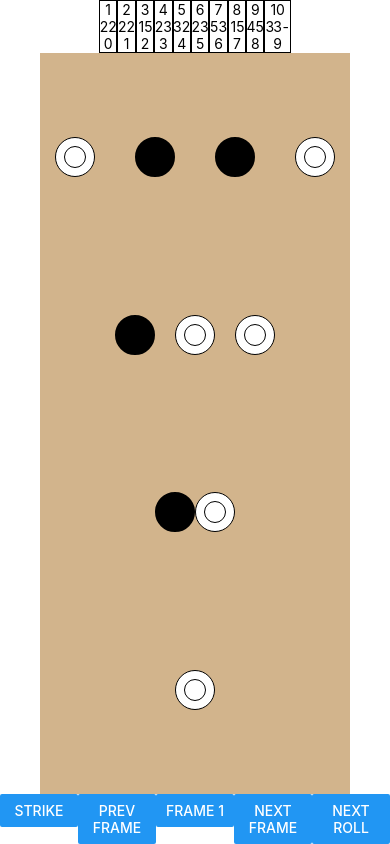
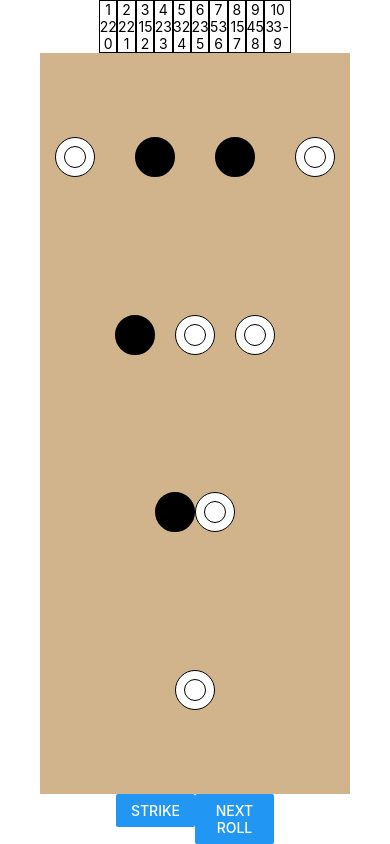
Before and after one commit to redbean87/bowling-rn, a React Native app: screen / in a window 390 px wide. Built offline with nearby package versions, Linux system fonts and the light colour scheme.

Commit message:
handleStrikePress

```diff
--- a/src/dataManagement/game/actions.js
+++ b/src/dataManagement/game/actions.js
@@ -7,24 +7,45 @@ export const newGame = (id = 0) => {
   return data.game(id);
 };
 
-export const updatePin = (state, payload) => {
-  const { frame, currentRoll, pin } = payload;
+export const handleStrikePress = (state, payload) => {
+  return produce(state, draft => {
+    const { currentRoll, frame = {} } = payload;
+    const { pins = [] } = frame;
+    const frameIndex = frame.position - 1;
 
-  return produce(state, draft => {
+    draft.frames[frameIndex].pins = pins.map(pin => {
+      return dataUtils.mergeObjects(pin, {
+        down: currentRoll
+      });
+    });
+  });
+};
+
+export const handlePinPress = (state, payload) => {
+  const { currentRoll, frame, pin } = payload;
   if (pin.down > 0 && pin.down !== currentRoll) {
     return;
   }
 
   let down = 0;
-    const frameIndex = frame.position - 1;
-    const pinIndex = pin.position - 1;
-
   if (pin.down !== currentRoll) {
     down = currentRoll;
   }
 
-    draft.frames[frameIndex].pins[pinIndex] = dataUtils.mergeObjects(pin, {
+  return updatePin(state, {
+    frame,
+    pin: dataUtils.mergeObjects(pin, {
       down
-    });
+    })
   });
 };
+
+export const updatePin = (state, payload) => {
+  return produce(state, draft => {
+    const { frame, pin } = payload;
+    const frameIndex = frame.position - 1;
+    const pinIndex = pin.position - 1;
+
+    draft.frames[frameIndex].pins[pinIndex] = pin;
+  });
+};
--- a/src/dataManagement/game/index.js
+++ b/src/dataManagement/game/index.js
@@ -1,6 +1,6 @@
 import { withMeta } from '../utils';
 
-import { newGame, updatePin } from './actions';
+import { newGame, handlePinPress, handleStrikePress } from './actions';
 
 let gameData = {};
 
@@ -9,8 +9,15 @@ export default {
     gameData = newGame();
     return withMeta(gameData);
   },
-  updatePin: (frame, currentRoll, pin) => {
-    gameData = updatePin(gameData, {
+  handleStrikePress: (frame, currentRoll) => {
+    gameData = handleStrikePress(gameData, {
+      frame,
+      currentRoll
+    });
+    return withMeta(gameData);
+  },
+  handlePinPress: (frame, currentRoll, pin) => {
+    gameData = handlePinPress(gameData, {
       frame,
       currentRoll,
       pin
--- a/src/screen/Game/Footer.js
+++ b/src/screen/Game/Footer.js
@@ -5,27 +5,22 @@ import PropTypes from 'prop-types';
 import Button from '../../component/Button';
 
 const Footer = ({
-  onNextFramePress,
+  currentRoll,
   onNextRollPress,
-  onPreviousFramePress,
   onStrikePress,
-  onSparePress,
-  selectedFrame
+  onSparePress
 }) => {
   return (
     <View style={styles.container}>
-      <View style={styles.prev}>
-        <Button onPress={onStrikePress} title={'Strike'} />
-      </View>
-      <View style={styles.prev}>
-        <Button onPress={onPreviousFramePress} title={'Prev Frame'} />
-      </View>
-      <View style={styles.game}>
-        <Button onPress={() => {}} title={`Frame ${selectedFrame + 1}`} />
-      </View>
-      <View style={styles.next}>
-        <Button onPress={onNextFramePress} title={'Next Frame'} />
-      </View>
+      {currentRoll === 1 ? (
+        <View style={styles.strike}>
+          <Button onPress={onStrikePress} title={'Strike'} />
+        </View>
+      ) : (
+        <View style={styles.strike}>
+          <Button onPress={onSparePress} title={'Spare'} />
+        </View>
+      )}
       <View style={styles.next}>
         <Button onPress={onNextRollPress} title={'Next Roll'} />
       </View>
@@ -34,18 +29,16 @@ const Footer = ({
 };
 
 Footer.propTypes = {
-  onNextFramePress: PropTypes.func.isRequired,
+  currentRoll: PropTypes.number,
   onNextRollPress: PropTypes.func.isRequired,
-  onPreviousFramePress: PropTypes.func.isRequired,
   onSparePress: PropTypes.func.isRequired,
   onStrikePress: PropTypes.func.isRequired,
   selectedFrame: PropTypes.number.isRequired
 };
 
 Footer.defaultProps = {
-  onNextFramePress: () => {},
+  currentRoll: 0,
   onNextRollPress: () => {},
-  onPreviousFramePress: () => {},
   onSparePress: () => {},
   onStrikePress: () => {},
   selectedFrame: 1
@@ -58,7 +51,7 @@ const styles = StyleSheet.create({
     flexDirection: 'row',
     justifyContent: 'space-between'
   },
-  prev: {
+  strike: {
     flex: 1
   },
   game: {
--- a/src/screen/Game/Game.js
+++ b/src/screen/Game/Game.js
@@ -5,8 +5,6 @@ import PropTypes from 'prop-types';
 import Footer from './Footer';
 import Lane from './Lane';
 import ScoreBoard from './ScoreBoard';
-
-const MAX_FRAME_POSITION = 10;
 
 export const Game = ({ actions, frames }) => {
   const [selectedFrame, updateSelectedFrame] = useState(0);
@@ -23,16 +21,14 @@ export const Game = ({ actions, frames }) => {
         handlePinPress={handlePinPress(actions, frame, currentRoll)}
       />
       <Footer
+        currentRoll={currentRoll}
         selectedFrame={selectedFrame}
-        onPreviousFramePress={handlePreviousFramePress(
-          updateSelectedFrame,
-          selectedFrame - 1
+        onStrikePress={handleStrikePress(
+          actions,
+          updateCurrentRoll,
+          frame,
+          currentRoll
         )}
-        onNextFramePress={handleNextFramePress(
-          updateSelectedFrame,
-          selectedFrame + 1
-        )}
-        onStrikePress={handleStrikePress(updateCurrentRoll)}
         onSparePress={handleSparePress(updateCurrentRoll)}
         onNextRollPress={handleNextRollPress(updateCurrentRoll)}
       />
@@ -62,45 +58,28 @@ const handleFramePress = updateSelectedFrame => {
   };
 };
 
-const handlePreviousFramePress = (updateSelectedFrame, selectedFrame) => {
-  return () => {
-    if (selectedFrame < 0) {
-      return;
-    }
-    updateSelectedFrame(selectedFrame);
+const handlePinPress = (actions, frame, currentRoll) => {
+  return pin => {
+    actions.handlePinPress(frame, currentRoll, pin);
   };
 };
 
-const handleNextFramePress = (updateSelectedFrame, selectedFrame) => {
+const handleStrikePress = (actions, updateCurrentRoll, frame, currentRoll) => {
   return () => {
-    if (selectedFrame >= MAX_FRAME_POSITION) {
-      return;
-    }
-    updateSelectedFrame(selectedFrame);
-  };
-};
-
-const handlePinPress = (actions, frame, currentRoll) => {
-  return (pinIndex, pin) => {
-    actions.handlePinPress(frame, currentRoll, pinIndex, pin);
-  };
-};
-
-const handleStrikePress = updateCurrentRoll => {
-  return () => {
-    updateCurrentRoll();
+    actions.handleStrikePress(frame, currentRoll);
+    // updateCurrentRoll(1);
   };
 };
 
 const handleSparePress = updateCurrentRoll => {
   return () => {
-    updateCurrentRoll();
+    updateCurrentRoll(1);
   };
 };
 
 const handleNextRollPress = updateCurrentRoll => {
   return () => {
-    updateCurrentRoll();
+    updateCurrentRoll(2);
   };
 };
 
--- a/src/screen/Game/index.js
+++ b/src/screen/Game/index.js
@@ -16,12 +16,19 @@ export default GameIndex;
 
 const actions = updateGame => {
   return {
-    handlePinPress: handlePinPress(updateGame)
+    handlePinPress: handlePinPress(updateGame),
+    handleStrikePress: handleStrikePress(updateGame)
+  };
+};
+
+const handleStrikePress = updateGame => {
+  return (frame, currentRoll) => {
+    updateGame(game.handleStrikePress(frame, currentRoll));
   };
 };
 
 const handlePinPress = updateGame => {
   return (frame, currentRoll, pin) => {
-    updateGame(game.updatePin(frame, currentRoll, pin));
+    updateGame(game.handlePinPress(frame, currentRoll, pin));
   };
 };
```
Lines whose indentation alone changed are shown as unchanged.
